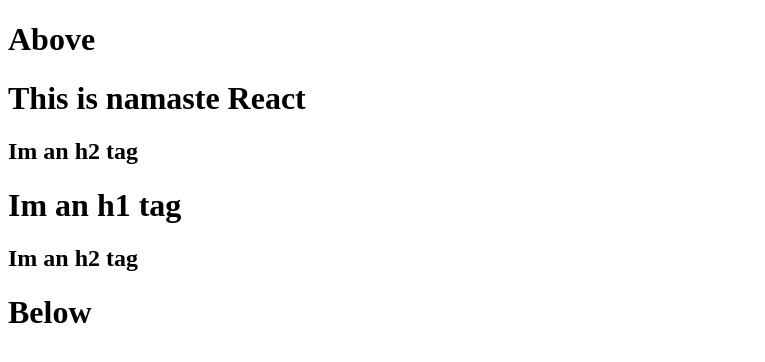
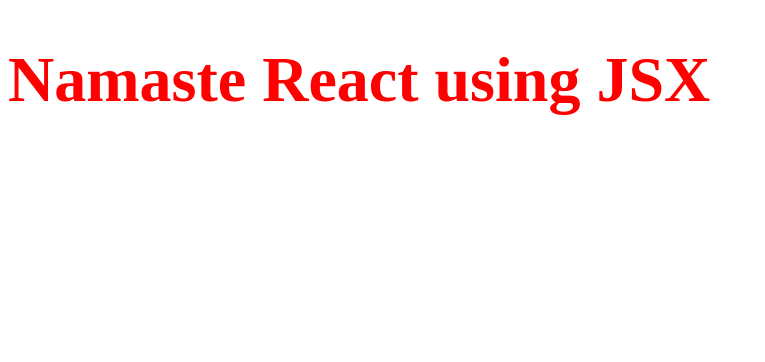
Before and after one commit to saumitra403/Namaste-React, a React (Vite) app: page / in a window 1280 px wide. Shown: the top 362 px of the page, without its empty margins (0-765 px from the left). Built offline with nearby package versions, Linux system fonts and the light colour scheme.

Commit message:
Igniting the App

```diff
--- a/App.js
+++ b/App.js
@@ -1,17 +1,15 @@
 import React from "react";
 import ReactDOM from "react-dom/client";
 
-//the second empty object are the attributes of a tag
-const parent = React.createElement("div", { id: "parent" }, [
-  React.createElement("div", { id: "child" }, [
-    React.createElement("h1", {}, "This is namaste React"),
-    React.createElement("h2", {}, "Im an h2 tag"),
-  ]),
-  React.createElement("div", { id: "child2" }, [
-    React.createElement("h1", {}, "Im an h1 tag"),
-    React.createElement("h2", {}, "Im an h2 tag"),
-  ]),
-]); //ReactElement (Object) => HTML(Browser Understands)
+const heading = React.createElement("h1",{"id": "heading"},"Namaste React")
 
 const root = ReactDOM.createRoot(document.getElementById("root"));
-root.render(parent);
+
+//JSX - HTML like syntax
+
+//JSX => Converted to React.createElement - JS Object => HTMLElement(render)
+
+const jsxHeading = (<h1 id="heading">
+            Namaste React using JSX</h1>);
+
+root.render(jsxHeading);
--- a/index.html
+++ b/index.html
@@ -8,11 +8,8 @@
     <title>Namaste React</title>
   </head>
   <body>
-    <h1>Above</h1>
-    <div id="root">
-      <!-- <h1>Akshay is here</h1> this will be replaced by react. root.render() will replace  -->
-    </div>
-    <h1>Below</h1>
+      <h1 id="root">Not Rendered</h1>
+      <!-- this will be replaced by react. root.render() will replace  -->
 
     <script type="module" src="./App.js"></script>
   </body>
--- a/package.json
+++ b/package.json
@@ -3,6 +3,8 @@
   "version": "1.0.0",
   "description": "This is Namaste React",
   "scripts": {
+    "start": "parcel index.html",
+    "build": "parcel build index.html",
     "test": "jest"
   },
   "repository": {
@@ -17,7 +19,7 @@
   },
   "homepage": "https://github.com/saumitra403/Namaste-React#readme",
   "devDependencies": {
-    "parcel": "^2.8.3",
+    "parcel": "^2.9.1",
     "process": "^0.11.10"
   },
   "dependencies": {
```
Also changed, not shown: notes.txt, 1 other file (tests, documents, lock files or other folders).
